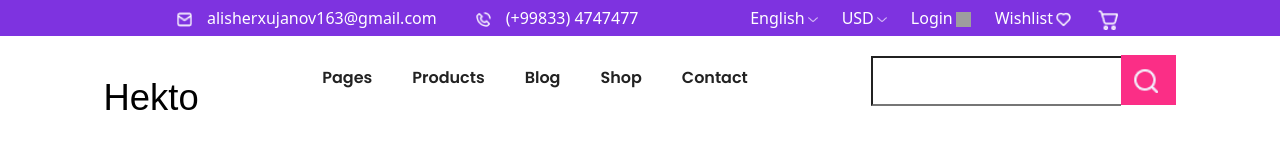
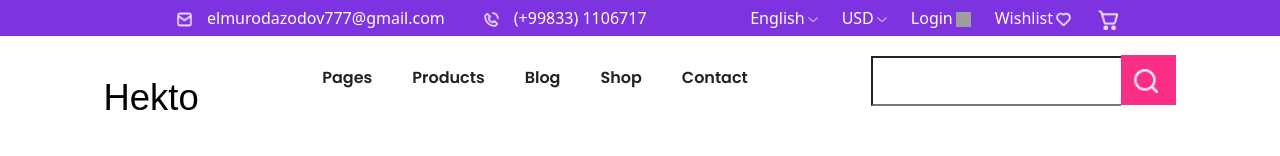
Before and after one commit to ElmurodAzodov/FullStack-Project, a React (Create React App) app in the folder frontend/: page /auth in a window 1280 px wide. Shown: the top 156 px of the page. Built offline with nearby package versions, Linux system fonts and the light colour scheme; grey boxes are pictures that could not be loaded.

Commit message:
profile page

```diff
--- a/frontend/src/components/Navigation/index.jsx
+++ b/frontend/src/components/Navigation/index.jsx
@@ -19,13 +19,13 @@
                 <nav className='main-navbar'>
                     <div className="upper-nav">
                         <div className="upper-left-nav">
-                            <a href="mailto:alisherxujanov163@gmail.com">
+                            <a href="mailto:elmurodazodov777@gmail.com">
                                 <img src={emailVector} width="15" height="15" alt="" />
-                                alisherxujanov163@gmail.com
+                                elmurodazodov777@gmail.com
                             </a>
                             <span>
                                 <img src={phoneVector} width="15" height="15" alt="" />
-                                (+99833) 4747477
+                                (+99833) 1106717
                             </span>
                         </div>
                         <div className="upper-right-nav">
```
Lines whose indentation alone changed are shown as unchanged.
